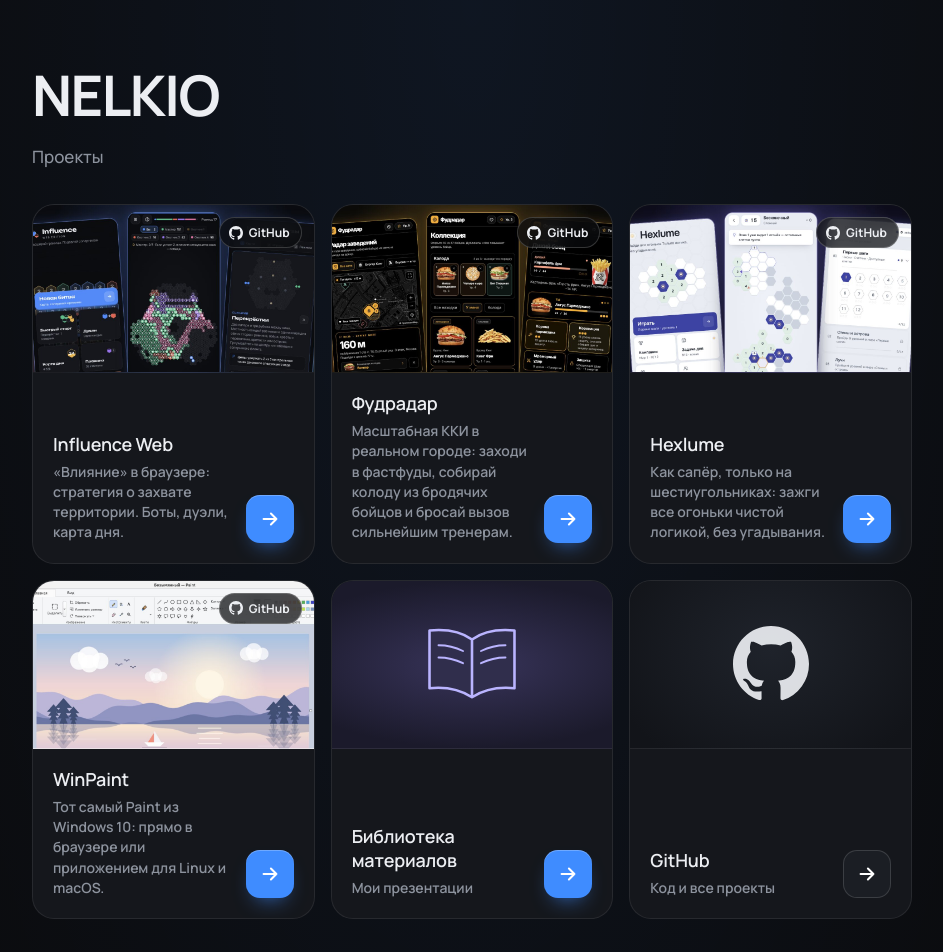
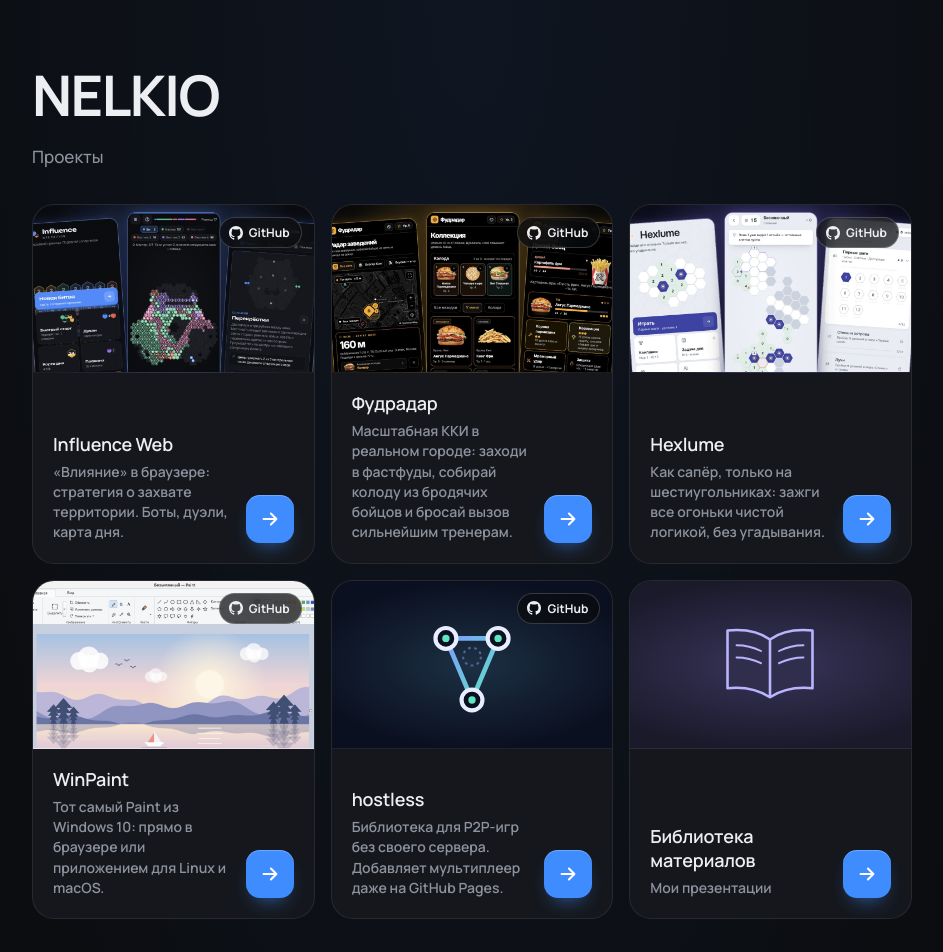
Before and after one commit to NELKIO/nelkio.github.io, a plain HTML site: page index.html in a window 1280 px wide. Shown: the top 952 px of the page, without its empty margins (168-1111 px from the left). Drawn offline with Linux system fonts and the light colour scheme; a web font is replaced by a local one.

Commit message:
Add hostless as the fifth project and remove the GitHub profile card

```diff
--- a/index.html
+++ b/index.html
@@ -179,19 +179,6 @@
         border-bottom: 1px solid var(--hair);
       }
 
-      .cover.github {
-        display: grid;
-        place-items: center;
-        background: radial-gradient(60% 80% at 50% 40%, #1f232b, #121419);
-      }
-
-      .cover.github svg {
-        width: 76px;
-        height: 76px;
-        fill: var(--text);
-        opacity: 0.92;
-      }
-
       .body {
         display: flex;
         align-items: flex-end;
@@ -226,12 +213,6 @@
         background: var(--blue);
         color: #fff;
         box-shadow: 0 1px 0 rgba(255, 255, 255, 0.25) inset, 0 10px 22px -12px var(--blue);
-      }
-
-      .card.alt .go {
-        background: var(--surface-2);
-        border: 1px solid var(--hair-2);
-        box-shadow: none;
       }
 
       .go svg {
@@ -944,7 +925,7 @@
     </main>
 
     <script>
-      // Add new projects here: they appear as cards before the GitHub card.
+      // Projects appear in this order.
       const PROJECTS = [
         {
           title: 'Influence Web',
@@ -979,13 +960,19 @@
           pos: 'center top', // keep the ribbon in view
         },
         {
+          title: 'hostless',
+          desc: 'Библиотека для P2P-игр без своего сервера. Добавляет мультиплеер даже на GitHub Pages.',
+          url: 'https://nelkio.github.io/hostless/',
+          repo: 'https://github.com/NELKIO/hostless',
+          cover: 'covers/hostless.svg',
+        },
+        {
           title: 'Библиотека материалов',
           desc: 'Мои презентации',
           url: 'https://github.com/NELKIO/presentations',
           cover: 'covers/materials.svg',
         },
       ];
-      const GITHUB = { title: 'GitHub', desc: 'Код и все проекты', url: 'https://github.com/NELKIO' };
 
       const arrow =
         '<svg viewBox="0 0 24 24" fill="none" stroke="currentColor" stroke-width="2.2" stroke-linecap="round" stroke-linejoin="round"><path d="M5 12h14M13 6l6 6-6 6"/></svg>';
@@ -993,16 +980,15 @@
         '<svg viewBox="0 0 16 16" aria-hidden="true"><path d="M8 0C3.58 0 0 3.58 0 8c0 3.54 2.29 6.53 5.47 7.59.4.07.55-.17.55-.38 0-.19-.01-.82-.01-1.49-2.01.37-2.53-.49-2.69-.94-.09-.23-.48-.94-.82-1.13-.28-.15-.68-.52-.01-.53.63-.01 1.08.58 1.23.82.72 1.21 1.87.87 2.33.66.07-.52.28-.87.51-1.07-1.78-.2-3.64-.89-3.64-3.95 0-.87.31-1.59.82-2.15-.08-.2-.36-1.02.08-2.12 0 0 .67-.21 2.2.82.64-.18 1.32-.27 2-.27.68 0 1.36.09 2 .27 1.53-1.04 2.2-.82 2.2-.82.44 1.1.16 1.92.08 2.12.51.56.82 1.27.82 2.15 0 3.07-1.87 3.75-3.65 3.95.29.25.54.73.54 1.48 0 1.07-.01 1.93-.01 2.2 0 .21.15.46.55.38A8.013 8.013 0 0016 8c0-4.42-3.58-8-8-8z"/></svg>';
 
       const esc = (s) => s.replace(/[&<>"]/g, (c) => ({ '&': '&amp;', '<': '&lt;', '>': '&gt;', '"': '&quot;' })[c]);
-      const card = (p, alt, cover) => {
+      const card = (p) => {
+        const cover = `<div class="cover" style="background-image:url('${esc(p.cover)}');background-position:${p.pos || 'center'}"></div>`;
         const inner = `${cover}<div class="body"><div><div class="title">${esc(p.title)}</div>${p.desc ? `<div class="desc">${esc(p.desc)}</div>` : ''}</div><span class="go">${arrow}</span></div>`;
-        if (!p.repo) return `<a class="card${alt ? ' alt' : ''}" href="${esc(p.url)}">${inner}</a>`;
+        if (!p.repo) return `<a class="card" href="${esc(p.url)}">${inner}</a>`;
         // Links can't nest: the whole card is covered by one link (.hit), the small GitHub button sits above it.
         return `<div class="card">${inner}<a class="hit" href="${esc(p.url)}" aria-label="${esc(p.title)}"></a><a class="repo" href="${esc(p.repo)}" aria-label="${esc(p.title)}: код на GitHub">${githubMark}GitHub</a></div>`;
       };
 
-      document.getElementById('grid').innerHTML =
-        PROJECTS.map((p) => card(p, false, `<div class="cover" style="background-image:url('${esc(p.cover)}');background-position:${p.pos || 'center'}"></div>`)).join('') +
-        card(GITHUB, true, `<div class="cover github">${githubMark}</div>`);
+      document.getElementById('grid').innerHTML = PROJECTS.map(card).join('');
 
       // Timeline: cards fade in, the line fills up to the reading point, dots light up as it passes them.
       const tl = document.getElementById('tl');
@@ -1047,8 +1033,8 @@
         <a href="https://nelkio.github.io/RU-Fast-Food-Locator-Game/">Фудрадар</a> ·
         <a href="https://nelkio.github.io/hexceed-web/">Hexlume</a> ·
         <a href="https://nelkio.github.io/WinPaint/">WinPaint</a> ·
-        <a href="https://github.com/NELKIO/presentations">Библиотека материалов</a> ·
-        <a href="https://github.com/NELKIO">GitHub</a>
+        <a href="https://nelkio.github.io/hostless/">hostless</a> ·
+        <a href="https://github.com/NELKIO/presentations">Библиотека материалов</a>
       </p>
     </noscript>
   </body>
--- a/sitemap.xml
+++ b/sitemap.xml
@@ -22,6 +22,9 @@
     <loc>https://nelkio.github.io/WinPaint/</loc>
   </url>
   <url>
+    <loc>https://nelkio.github.io/hostless/</loc>
+  </url>
+  <url>
     <loc>https://nelkio.github.io/presentations/linear-models/</loc>
   </url>
   <url>
```
Also changed, not shown: covers/hostless.svg (added), 1 other file.
